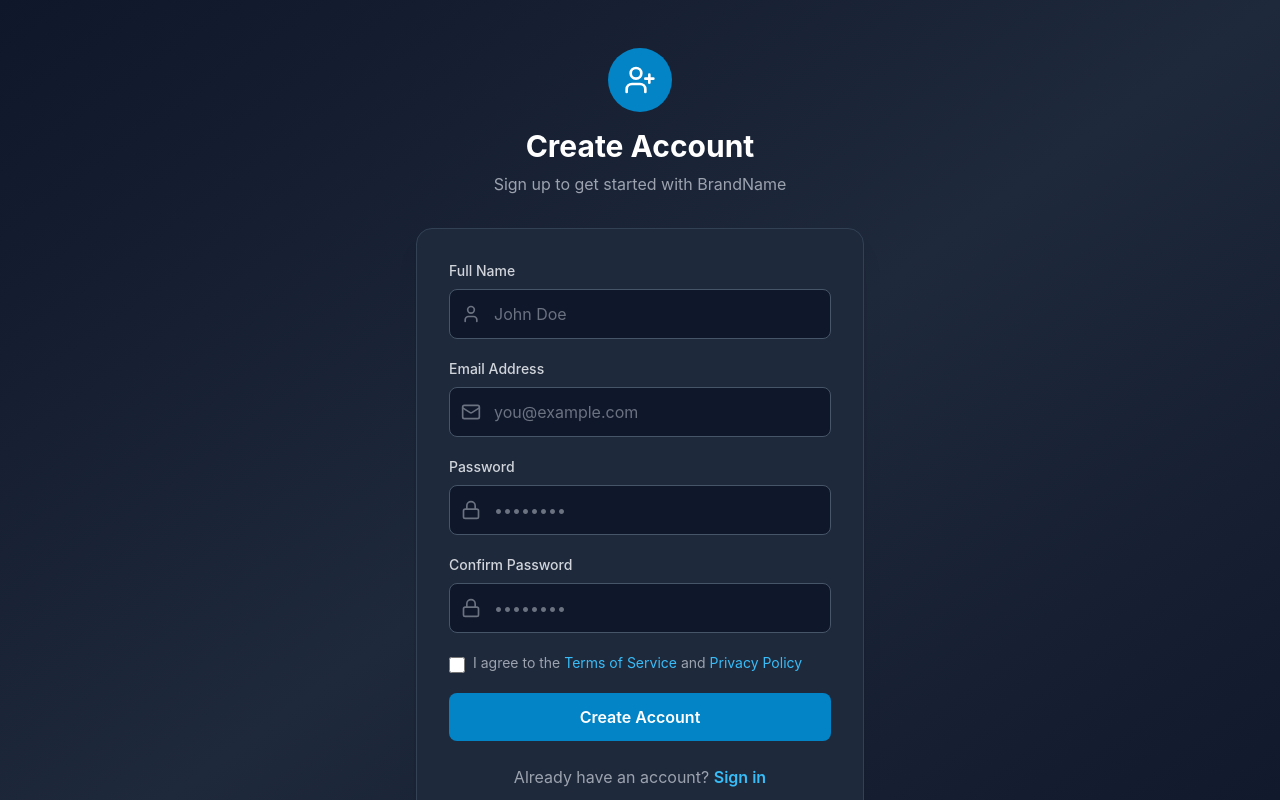
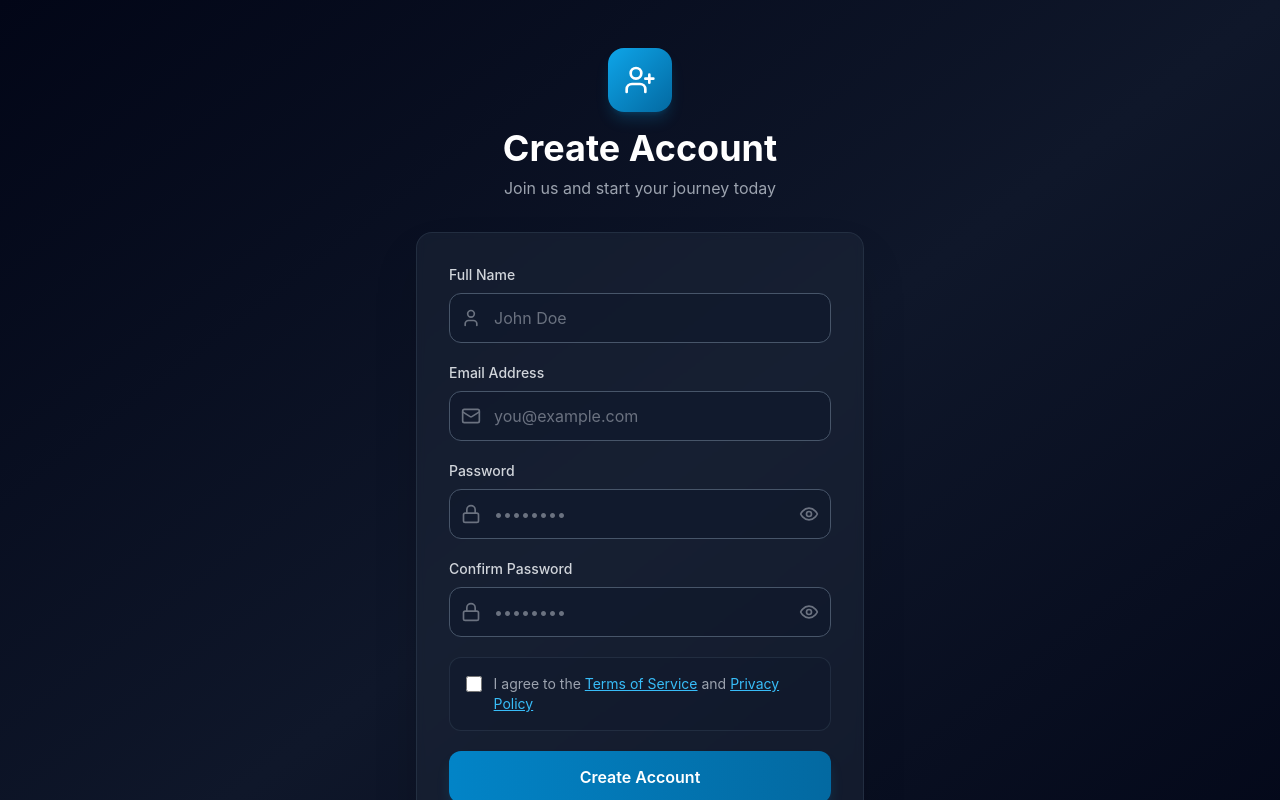
Before and after one commit to Noblepal/summarization-test, a React (Vite) app: page /signup in a window 1280 px wide. Shown: the top 800 px of the page. Built offline with nearby package versions, Linux system fonts and the light colour scheme.

Commit message:
feat(signup): recreate with password strength and visibility toggle

```diff
--- a/src/pages/Signup.tsx
+++ b/src/pages/Signup.tsx
@@ -1,29 +1,59 @@
 import { useState, FormEvent } from 'react';
 import { Link, useNavigate } from 'react-router-dom';
 import { useAuth } from '../context/AuthContext';
-import { UserPlus, Mail, Lock, User, AlertCircle } from 'lucide-react';
+import { UserPlus, Mail, Lock, User, AlertCircle, Eye, EyeOff, CheckCircle2 } from 'lucide-react';
 
 export default function Signup() {
   const [name, setName] = useState('');
   const [email, setEmail] = useState('');
   const [password, setPassword] = useState('');
   const [confirmPassword, setConfirmPassword] = useState('');
+  const [showPassword, setShowPassword] = useState(false);
+  const [showConfirmPassword, setShowConfirmPassword] = useState(false);
+  const [agreedToTerms, setAgreedToTerms] = useState(false);
   const [error, setError] = useState('');
   const [isLoading, setIsLoading] = useState(false);
   const { signup } = useAuth();
   const navigate = useNavigate();
 
+  // Password strength indicator
+  const getPasswordStrength = (pwd: string) => {
+    if (pwd.length === 0) return { strength: 0, label: '', color: '' };
+    if (pwd.length < 6) return { strength: 1, label: 'Weak', color: 'bg-red-500' };
+    if (pwd.length < 10) return { strength: 2, label: 'Fair', color: 'bg-yellow-500' };
+    if (pwd.length < 14) return { strength: 3, label: 'Good', color: 'bg-blue-500' };
+    return { strength: 4, label: 'Strong', color: 'bg-green-500' };
+  };
+
+  const passwordStrength = getPasswordStrength(password);
+
   const handleSubmit = async (e: FormEvent) => {
     e.preventDefault();
     setError('');
+
+    // Validation
+    if (!name.trim()) {
+      setError('Please enter your full name');
+      return;
+    }
+
+    if (!email.trim()) {
+      setError('Please enter your email address');
+      return;
+    }
+
+    if (password.length < 6) {
+      setError('Password must be at least 6 characters long');
+      return;
+    }
 
     if (password !== confirmPassword) {
       setError('Passwords do not match');
       return;
     }
 
-    if (password.length < 6) {
-      setError('Password must be at least 6 characters');
+    if (!agreedToTerms) {
+      setError('Please agree to the Terms of Service and Privacy Policy');
       return;
     }
 
@@ -33,32 +63,36 @@ export default function Signup() {
       await signup(name, email, password);
       navigate('/dashboard');
     } catch (err) {
-      setError('Failed to create account. Please try again.');
+      setError('Failed to create account. This email may already be registered.');
     } finally {
       setIsLoading(false);
     }
   };
 
   return (
-    <div className="min-h-screen bg-gradient-to-br from-slate-900 via-slate-800 to-slate-900 flex items-center justify-center px-4 py-12">
+    <div className="min-h-screen bg-gradient-to-br from-slate-950 via-slate-900 to-slate-950 flex items-center justify-center px-4 py-12">
       <div className="max-w-md w-full">
+        {/* Header */}
         <div className="text-center mb-8">
-          <div className="inline-flex items-center justify-center w-16 h-16 bg-primary-600 rounded-full mb-4">
+          <div className="inline-flex items-center justify-center w-16 h-16 bg-gradient-to-br from-primary-500 to-primary-700 rounded-2xl mb-4 shadow-lg shadow-primary-500/20">
             <UserPlus className="text-white" size={32} />
           </div>
-          <h2 className="text-3xl font-bold text-white mb-2">Create Account</h2>
-          <p className="text-gray-400">Sign up to get started with BrandName</p>
+          <h1 className="text-4xl font-bold text-white mb-2">Create Account</h1>
+          <p className="text-gray-400">Join us and start your journey today</p>
         </div>
 
-        <div className="bg-slate-800 rounded-2xl shadow-xl p-8 border border-slate-700">
+        {/* Form Card */}
+        <div className="bg-slate-800/50 backdrop-blur-sm rounded-2xl shadow-2xl p-8 border border-slate-700/50">
+          {/* Error Alert */}
           {error && (
-            <div className="mb-6 p-4 bg-red-500/10 border border-red-500/50 rounded-lg flex items-start gap-3">
-              <AlertCircle className="text-red-500 flex-shrink-0 mt-0.5" size={20} />
+            <div className="mb-6 p-4 bg-red-500/10 border border-red-500/30 rounded-xl flex items-start gap-3 animate-in fade-in slide-in-from-top-2 duration-300">
+              <AlertCircle className="text-red-400 flex-shrink-0 mt-0.5" size={20} />
               <p className="text-red-400 text-sm">{error}</p>
             </div>
           )}
 
           <form onSubmit={handleSubmit} className="space-y-5">
+            {/* Full Name */}
             <div>
               <label htmlFor="name" className="block text-sm font-medium text-gray-300 mb-2">
                 Full Name
@@ -71,12 +105,13 @@ export default function Signup() {
                   value={name}
                   onChange={(e) => setName(e.target.value)}
                   required
-                  className="w-full pl-11 pr-4 py-3 bg-slate-900 border border-slate-600 rounded-lg text-white placeholder-gray-500 focus:outline-none focus:ring-2 focus:ring-primary-500 focus:border-transparent transition"
+                  className="w-full pl-11 pr-4 py-3 bg-slate-900/50 border border-slate-600 rounded-xl text-white placeholder-gray-500 focus:outline-none focus:ring-2 focus:ring-primary-500 focus:border-transparent transition"
                   placeholder="John Doe"
                 />
               </div>
             </div>
 
+            {/* Email */}
             <div>
               <label htmlFor="email" className="block text-sm font-medium text-gray-300 mb-2">
                 Email Address
@@ -89,12 +124,13 @@ export default function Signup() {
                   value={email}
                   onChange={(e) => setEmail(e.target.value)}
                   required
-                  className="w-full pl-11 pr-4 py-3 bg-slate-900 border border-slate-600 rounded-lg text-white placeholder-gray-500 focus:outline-none focus:ring-2 focus:ring-primary-500 focus:border-transparent transition"
+                  className="w-full pl-11 pr-4 py-3 bg-slate-900/50 border border-slate-600 rounded-xl text-white placeholder-gray-500 focus:outline-none focus:ring-2 focus:ring-primary-500 focus:border-transparent transition"
                   placeholder="you@example.com"
                 />
               </div>
             </div>
 
+            {/* Password */}
             <div>
               <label htmlFor="password" className="block text-sm font-medium text-gray-300 mb-2">
                 Password
@@ -103,16 +139,45 @@ export default function Signup() {
                 <Lock className="absolute left-3 top-1/2 -translate-y-1/2 text-gray-500" size={20} />
                 <input
                   id="password"
-                  type="password"
+                  type={showPassword ? 'text' : 'password'}
                   value={password}
                   onChange={(e) => setPassword(e.target.value)}
                   required
-                  className="w-full pl-11 pr-4 py-3 bg-slate-900 border border-slate-600 rounded-lg text-white placeholder-gray-500 focus:outline-none focus:ring-2 focus:ring-primary-500 focus:border-transparent transition"
+                  className="w-full pl-11 pr-12 py-3 bg-slate-900/50 border border-slate-600 rounded-xl text-white placeholder-gray-500 focus:outline-none focus:ring-2 focus:ring-primary-500 focus:border-transparent transition"
                   placeholder="••••••••"
                 />
+                <button
+                  type="button"
+                  onClick={() => setShowPassword(!showPassword)}
+                  className="absolute right-3 top-1/2 -translate-y-1/2 text-gray-500 hover:text-gray-300 transition"
+                >
+                  {showPassword ? <EyeOff size={20} /> : <Eye size={20} />}
+                </button>
               </div>
+
+              {/* Password Strength Indicator */}
+              {password && (
+                <div className="mt-2">
+                  <div className="flex gap-1 mb-1">
+                    {[1, 2, 3, 4].map((level) => (
+                      <div
+                        key={level}
+                        className={`h-1 flex-1 rounded-full transition-colors ${
+                          level <= passwordStrength.strength ? passwordStrength.color : 'bg-slate-700'
+                        }`}
+                      />
+                    ))}
+                  </div>
+                  {passwordStrength.label && (
+                    <p className="text-xs text-gray-400">
+                      Password strength: <span className="font-medium">{passwordStrength.label}</span>
+                    </p>
+                  )}
+                </div>
+              )}
             </div>
 
+            {/* Confirm Password */}
             <div>
               <label htmlFor="confirmPassword" className="block text-sm font-medium text-gray-300 mb-2">
                 Confirm Password
@@ -121,45 +186,74 @@ export default function Signup() {
                 <Lock className="absolute left-3 top-1/2 -translate-y-1/2 text-gray-500" size={20} />
                 <input
                   id="confirmPassword"
-                  type="password"
+                  type={showConfirmPassword ? 'text' : 'password'}
                   value={confirmPassword}
                   onChange={(e) => setConfirmPassword(e.target.value)}
                   required
-                  className="w-full pl-11 pr-4 py-3 bg-slate-900 border border-slate-600 rounded-lg text-white placeholder-gray-500 focus:outline-none focus:ring-2 focus:ring-primary-500 focus:border-transparent transition"
+                  className="w-full pl-11 pr-12 py-3 bg-slate-900/50 border border-slate-600 rounded-xl text-white placeholder-gray-500 focus:outline-none focus:ring-2 focus:ring-primary-500 focus:border-transparent transition"
                   placeholder="••••••••"
                 />
+                <button
+                  type="button"
+                  onClick={() => setShowConfirmPassword(!showConfirmPassword)}
+                  className="absolute right-3 top-1/2 -translate-y-1/2 text-gray-500 hover:text-gray-300 transition"
+                >
+                  {showConfirmPassword ? <EyeOff size={20} /> : <Eye size={20} />}
+                </button>
               </div>
+              {confirmPassword && password === confirmPassword && (
+                <div className="mt-2 flex items-center gap-1 text-green-400 text-xs">
+                  <CheckCircle2 size={14} />
+                  <span>Passwords match</span>
+                </div>
+              )}
             </div>
 
-            <div className="flex items-start">
+            {/* Terms Agreement */}
+            <div className="flex items-start gap-3 p-4 bg-slate-900/30 rounded-xl border border-slate-700/50">
               <input
                 type="checkbox"
+                id="terms"
+                checked={agreedToTerms}
+                onChange={(e) => setAgreedToTerms(e.target.checked)}
                 required
-                className="w-4 h-4 mt-1 bg-slate-900 border-slate-600 rounded text-primary-600 focus:ring-primary-500 focus:ring-offset-slate-800"
+                className="w-4 h-4 mt-0.5 bg-slate-900 border-slate-600 rounded text-primary-600 focus:ring-primary-500 focus:ring-offset-slate-800 cursor-pointer"
               />
-              <label className="ml-2 text-sm text-gray-400">
+              <label htmlFor="terms" className="text-sm text-gray-400 cursor-pointer">
                 I agree to the{' '}
-                <a href="#" className="text-primary-400 hover:text-primary-300">
+                <Link to="/terms" className="text-primary-400 hover:text-primary-300 underline">
                   Terms of Service
-                </a>{' '}
+                </Link>{' '}
                 and{' '}
-                <a href="#" className="text-primary-400 hover:text-primary-300">
+                <Link to="/privacy" className="text-primary-400 hover:text-primary-300 underline">
                   Privacy Policy
-                </a>
+                </Link>
               </label>
             </div>
 
+            {/* Submit Button */}
             <button
               type="submit"
               disabled={isLoading}
-              className="w-full bg-primary-600 text-white py-3 rounded-lg font-semibold hover:bg-primary-700 focus:outline-none focus:ring-2 focus:ring-primary-500 focus:ring-offset-2 focus:ring-offset-slate-800 transition disabled:opacity-50 disabled:cursor-not-allowed"
+              className="w-full bg-gradient-to-r from-primary-600 to-primary-700 text-white py-3.5 rounded-xl font-semibold hover:from-primary-700 hover:to-primary-800 focus:outline-none focus:ring-2 focus:ring-primary-500 focus:ring-offset-2 focus:ring-offset-slate-800 transition-all shadow-lg shadow-primary-500/20 disabled:opacity-50 disabled:cursor-not-allowed disabled:shadow-none"
             >
-              {isLoading ? 'Creating account...' : 'Create Account'}
+              {isLoading ? (
+                <span className="flex items-center justify-center gap-2">
+                  <svg className="animate-spin h-5 w-5" viewBox="0 0 24 24">
+                    <circle className="opacity-25" cx="12" cy="12" r="10" stroke="currentColor" strokeWidth="4" fill="none" />
+                    <path className="opacity-75" fill="currentColor" d="M4 12a8 8 0 018-8V0C5.373 0 0 5.373 0 12h4zm2 5.291A7.962 7.962 0 014 12H0c0 3.042 1.135 5.824 3 7.938l3-2.647z" />
+                  </svg>
+                  Creating account...
+                </span>
+              ) : (
+                'Create Account'
+              )}
             </button>
           </form>
 
+          {/* Sign In Link */}
           <div className="mt-6 text-center">
-            <p className="text-gray-400">
+            <p className="text-gray-400 text-sm">
               Already have an account?{' '}
               <Link to="/login" className="text-primary-400 hover:text-primary-300 font-semibold transition">
                 Sign in
@@ -168,9 +262,10 @@ export default function Signup() {
           </div>
         </div>
 
+        {/* Back to Home */}
         <div className="mt-6 text-center">
-          <Link to="/" className="text-gray-400 hover:text-gray-300 text-sm transition">
-            ← Back to home
+          <Link to="/" className="text-gray-400 hover:text-gray-300 text-sm transition inline-flex items-center gap-1">
+            <span>←</span> Back to home
           </Link>
         </div>
       </div>
```
Also changed, not shown: .aime/SUMMARY.md, .aime/code-context.json.
